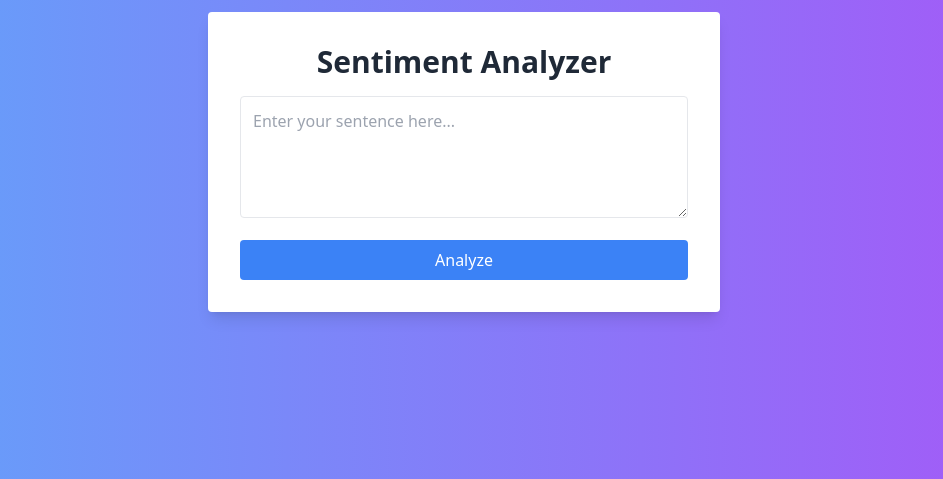
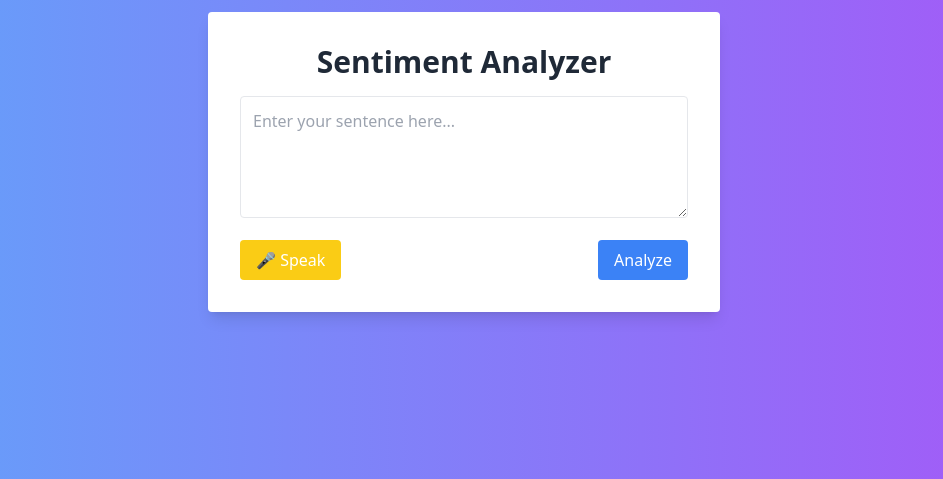
Before and after one commit to NightProton/sentiment-analyzer, a Flask app: page / in a window 1280 px wide. Shown: the part 238-717 px from the top of the page, without its empty margins (176-1119 px from the left). Run offline with Flask 3, Linux system fonts and the light colour scheme; parts of the project's set-up code (start-up, migrations or seed data) failed here and were passed over; some libraries are stand-ins or nearby versions.

Commit message:
✨ Added voice input with speech recognition

```diff
--- a/templates/index.html
+++ b/templates/index.html
@@ -7,10 +7,20 @@
 <body class="bg-gradient-to-r from-blue-400 to-purple-500 flex justify-center items-center min-h-screen">
     <div class="bg-white p-8 rounded shadow-lg w-full max-w-lg">
         <h1 class="text-3xl font-bold text-center mb-4 text-gray-800">Sentiment Analyzer</h1>
+
         <form method="POST" action="/predict" class="space-y-4">
-            <textarea name="text" rows="4" class="w-full p-3 border rounded" placeholder="Enter your sentence here..." required></textarea>
-            <button type="submit" class="w-full bg-blue-500 text-white py-2 rounded hover:bg-blue-600">Analyze</button>
+            <textarea id="inputText" name="text" rows="4" class="w-full p-3 border rounded" placeholder="Enter your sentence here..." required></textarea>
+
+            <div class="flex justify-between">
+                <button type="button" onclick="startDictation()" class="bg-yellow-400 text-white px-4 py-2 rounded hover:bg-yellow-500">
+                    🎤 Speak
+                </button>
+                <button type="submit" class="bg-blue-500 text-white px-4 py-2 rounded hover:bg-blue-600">
+                    Analyze
+                </button>
+            </div>
         </form>
+
         {% if prediction %}
         <div class="mt-6 bg-gray-100 p-4 rounded text-center text-xl">
             <p><strong>Input:</strong> {{ text }}</p>
@@ -18,5 +28,30 @@
         </div>
         {% endif %}
     </div>
+
+    <script>
+        function startDictation() {
+            if (window.hasOwnProperty('webkitSpeechRecognition')) {
+                var recognition = new webkitSpeechRecognition();
+
+                recognition.continuous = false;
+                recognition.interimResults = false;
+                recognition.lang = 'en-US';
+                recognition.start();
+
+                recognition.onresult = function(e) {
+                    document.getElementById('inputText').value = e.results[0][0].transcript;
+                    recognition.stop();
+                };
+
+                recognition.onerror = function(e) {
+                    recognition.stop();
+                    alert("Voice input failed. Try again!");
+                };
+            } else {
+                alert("Speech Recognition not supported in this browser.");
+            }
+        }
+    </script>
 </body>
 </html>
```
